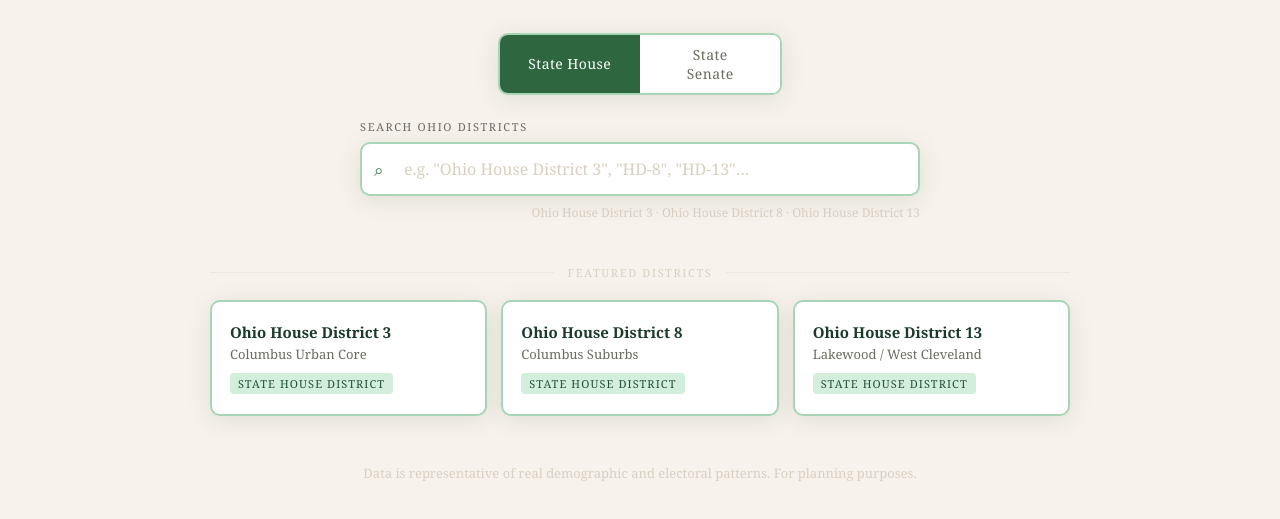
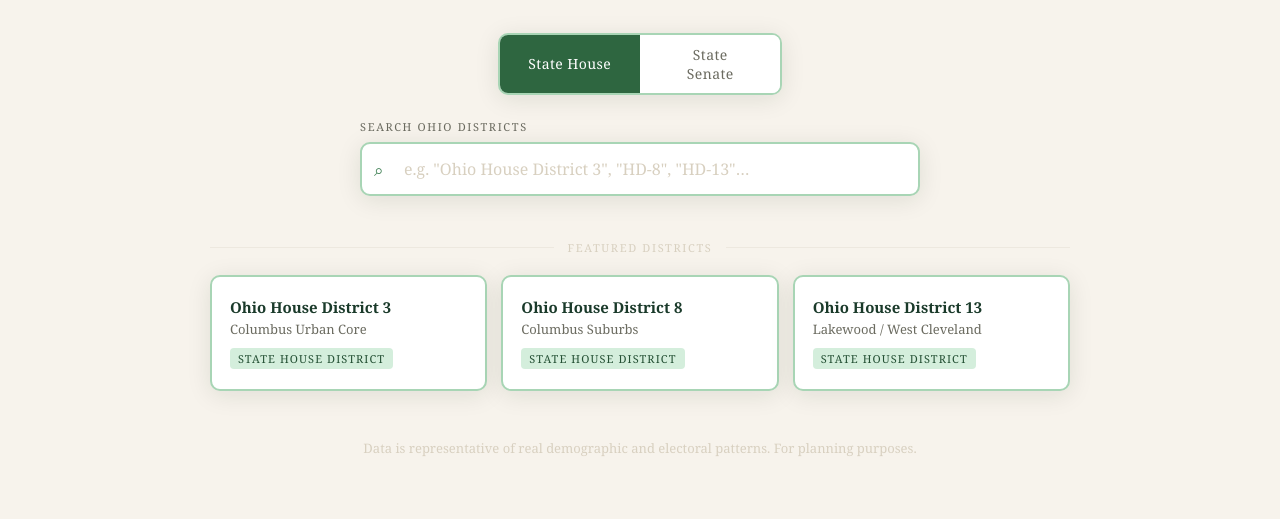
Before and after one commit to zaenshoaibzaidi-maker/Groundwork, a website: page index.html in a window 1280 px wide. Shown: the part 359-878 px from the top of the page. Drawn offline with Linux system fonts and the light colour scheme.

Commit message:
Remove featured district shortcut links below search bar

```diff
--- a/index.html
+++ b/index.html
@@ -178,7 +178,6 @@
         autocomplete="off" spellcheck="false"
         oninput="onSearchInput()" onkeydown="onSearchKey(event)" onfocus="openDropdown()" />
     </div>
-    <div class="search-hint">Ohio House District 3 · Ohio House District 8 · Ohio House District 13</div>
     <div class="search-dropdown" id="searchDropdown"></div>
   </div>
 
```
